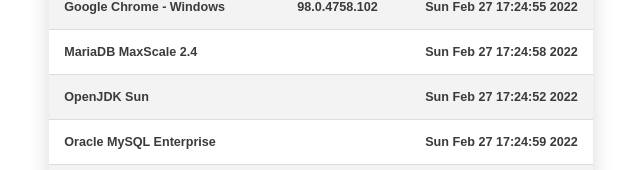
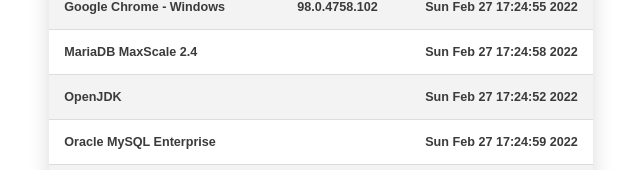
Before and after one commit to jajera/swa-patchmon, a Svelte app in the folder svelte-app/: page / in a window 1280 px wide. Shown: the part 724-894 px from the top of the page, without its empty margins (319-959 px from the left). Built offline with nearby package versions, Linux system fonts and the light colour scheme.

Commit message:
This file contains the all list patch table

```diff
--- a/svelte-app/src/data_all.js
+++ b/svelte-app/src/data_all.js
@@ -1,87 +1,19 @@
 export default [
-  {
-    name: "Atlassian Bamboo",
-    version: "8.1.3",
-    check_date: "Sun Feb 27 17:25:03 2022",
-  },
-  {
-    name: "Atlassian Bitbucket",
-    version: "7.20.0",
-    check_date: "Sun Feb 27 17:24:52 2022",
-  },
-  {
-    name: "Atlassian Confluence",
-    version: "7.9.3",
-    check_date: "Sun Feb 27 17:24:57 2022",
-  },
-  {
-    name: "Atlassian JIRA Core",
-    version: "8.22.0",
-    check_date: "Sun Feb 27 17:25:06 2022",
-  },
-  {
-    name: "Atlassian JIRA Servicedesk",
-    version: "4.22.0",
-    check_date: "Sun Feb 27 17:25:07 2022",
-  },
-  {
-    name: "Atlassian JIRA Software",
-    version: "8.22.0",
-    check_date: "Sun Feb 27 17:25:04 2022",
-  },
-  {
-    name: "Chef Automate",
-    version: "20220209045542",
-    check_date: "Sun Feb 27 17:24:50 2022",
-  },
-  {
-    name: "Chef Habitat",
-    version: "1.6.420",
-    check_date: "Sun Feb 27 17:25:09 2022",
-  },
-  {
-    name: "Chef Infra Server",
-    version: "14.13.39",
-    check_date: "Sun Feb 27 17:25:08 2022",
-  },
-  {
-    name: "DELL PS Firmware",
-    version: "",
-    check_date: "Sun Feb 27 17:24:53 2022",
-  },
-  {
-    name: "Dell EMC OpenManage Enterprise",
-    version: "",
-    check_date: "Sun Feb 27 17:25:00 2022",
-  },
-  {
-    name: "Google Chrome - Windows",
-    version: "98.0.4758.102",
-    check_date: "Sun Feb 27 17:24:55 2022",
-  },
-  {
-    name: "MariaDB MaxScale 2.4",
-    version: "",
-    check_date: "Sun Feb 27 17:24:58 2022",
-  },
-  {
-    name: "OpenJDK  Sun",
-    version: "",
-    check_date: "Sun Feb 27 17:24:52 2022",
-  },
-  {
-    name: "Oracle MySQL Enterprise",
-    version: "",
-    check_date: "Sun Feb 27 17:24:59 2022",
-  },
-  {
-    name: "SmartBear",
-    version: "",
-    check_date: "Sun Feb 27 17:24:59 2022",
-  },
-  {
-    name: "Spring Framework",
-    version: "",
-    check_date: "Sun Feb 27 17:25:01 2022",
-  },
+{name: "Atlassian Bamboo", version: "8.1.3", check_date: "Sun Feb 27 17:25:03 2022",},
+{name: "Atlassian Bitbucket", version: "7.20.0", check_date: "Sun Feb 27 17:24:52 2022",},
+{name: "Atlassian Confluence", version: "7.9.3", check_date: "Sun Feb 27 17:24:57 2022",},
+{name: "Atlassian JIRA Core", version: "8.22.0", check_date: "Sun Feb 27 17:25:06 2022",},
+{name: "Atlassian JIRA Servicedesk", version: "4.22.0", check_date: "Sun Feb 27 17:25:07 2022",},
+{name: "Atlassian JIRA Software", version: "8.22.0", check_date: "Sun Feb 27 17:25:04 2022",},
+{name: "Chef Automate", version: "20220209045542", check_date: "Sun Feb 27 17:24:50 2022",},
+{name: "Chef Habitat", version: "1.6.420", check_date: "Sun Feb 27 17:25:09 2022",},
+{name: "Chef Infra Server", version: "14.13.39", check_date: "Sun Feb 27 17:25:08 2022",},
+{name: "DELL PS Firmware", version: "", check_date: "Sun Feb 27 17:24:53 2022",},
+{name: "Dell EMC OpenManage Enterprise", version: "", check_date: "Sun Feb 27 17:25:00 2022",},
+{name: "Google Chrome - Windows", version: "98.0.4758.102", check_date: "Sun Feb 27 17:24:55 2022",},
+{name: "MariaDB MaxScale 2.4", version: "", check_date: "Sun Feb 27 17:24:58 2022",},
+{name: "OpenJDK", version: "", check_date: "Sun Feb 27 17:24:52 2022",},
+{name: "Oracle MySQL Enterprise", version: "", check_date: "Sun Feb 27 17:24:59 2022",},
+{name: "SmartBear", version: "", check_date: "Sun Feb 27 17:24:59 2022",},
+{name: "Spring Framework", version: "", check_date: "Sun Feb 27 17:25:01 2022",},
 ];
```
